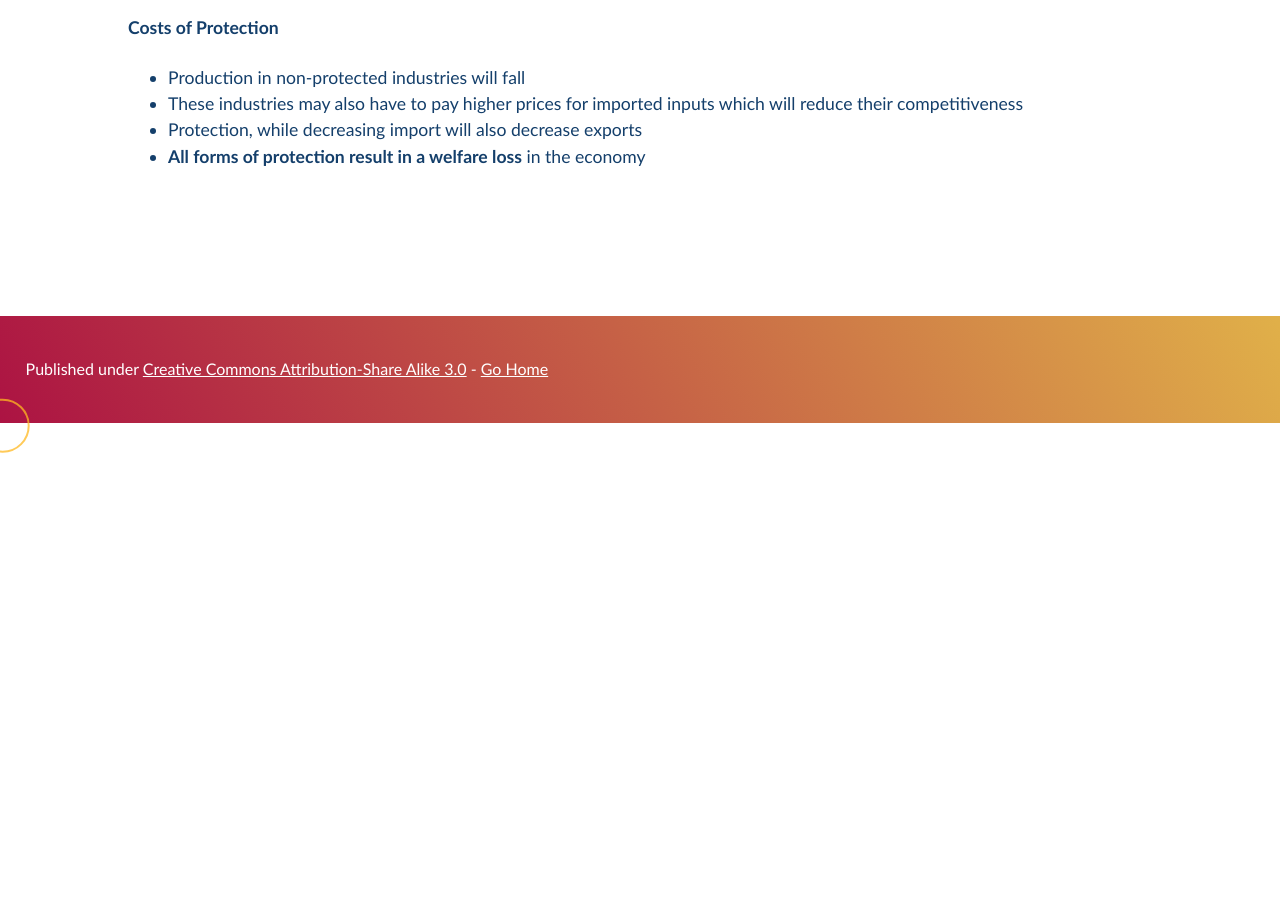
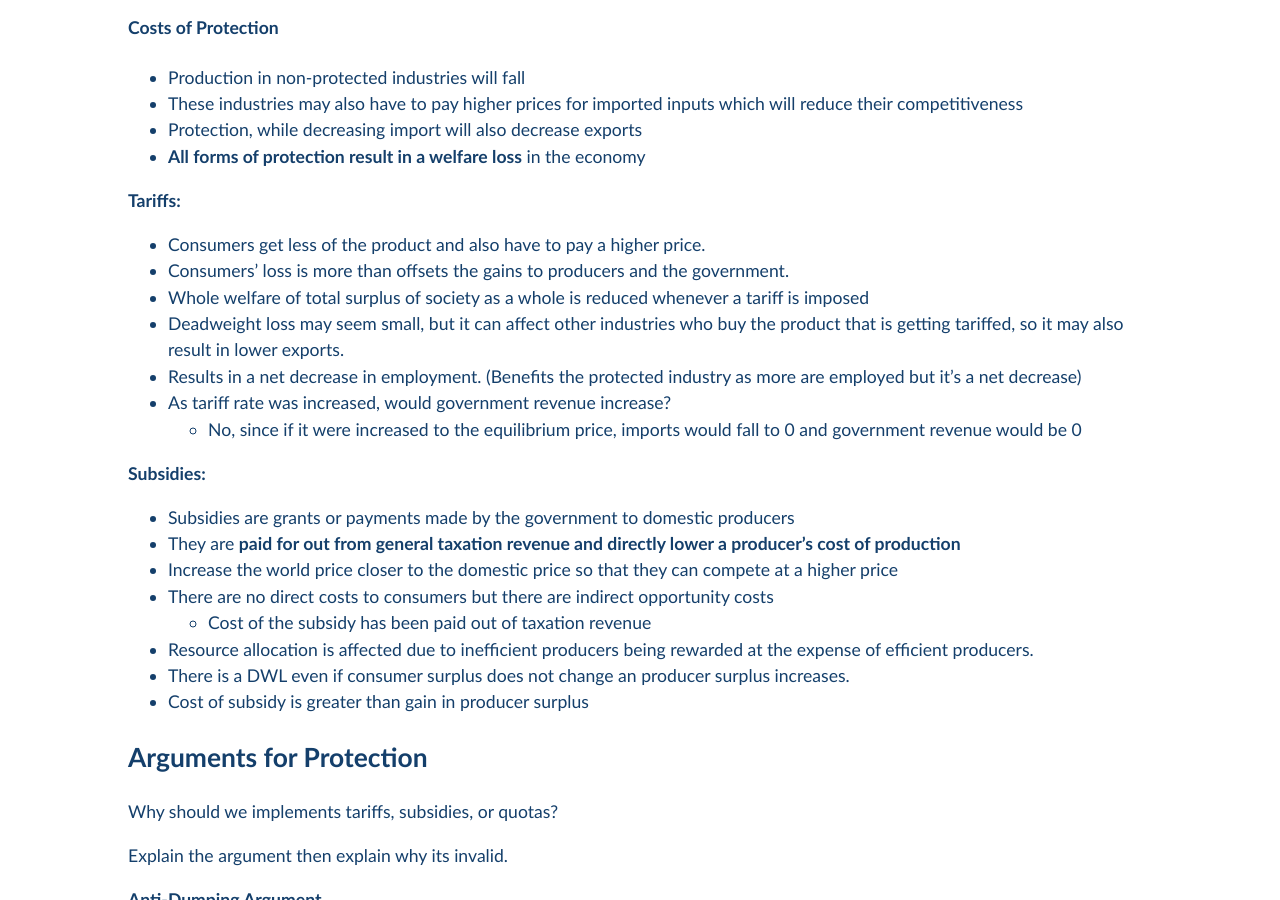
Before and after one commit to Pi-thagoras/the-chicken-pen, a Jekyll site: the page built from economics/Free-Trade-and-Protection.md, in a window 1280 px wide and 900 px high, scrolled down 8223 px. Built offline with Jekyll 4.4.1, drawn with Linux system fonts in a browser that asks for light colours; before the commit the page ends 8676 px from its top, so only the background shows below that; some of the changed text lies outside the part shown.

Commit message:
vault backup: 2023-11-30 10:45:27

```diff
--- a/economics/Free-Trade-and-Protection.md
+++ b/economics/Free-Trade-and-Protection.md
@@ -221,3 +221,104 @@
 - These industries may also have to pay higher prices for imported inputs which will reduce their competitiveness
 - Protection, while decreasing import will also decrease exports
 - **All forms of protection result in a welfare loss** in the economy
+
+
+**Tariffs:**
+- Consumers get less of the product and also have to pay a higher price.
+- Consumers' loss is more than offsets the gains to producers and the government.
+- Whole welfare of total surplus of society as a whole is reduced whenever a tariff is imposed
+- Deadweight loss may seem small, but it can affect other industries who buy the product that is getting tariffed, so it may also result in lower exports.
+- Results in a net decrease in employment. (Benefits the protected industry as more are employed but it's a net decrease)
+- As tariff rate was increased, would government revenue increase?
+	- No, since if it were increased to the equilibrium price, imports would fall to 0 and government revenue would be 0
+
+**Subsidies:**
+- Subsidies are grants or payments made by the government to domestic producers
+- They are **paid for out from general taxation revenue and directly lower a producer's cost of production**
+- Increase the world price closer to the domestic price so that they can compete at a higher price
+- There are no direct costs to consumers but there are indirect opportunity costs
+	- Cost of the subsidy has been paid out of taxation revenue
+- Resource allocation is affected due to inefficient producers being rewarded at the expense of efficient producers.
+- There is a DWL even if consumer surplus does not change an producer surplus increases.
+- Cost of subsidy is greater than gain in producer surplus
+
+## Arguments for Protection
+
+Why should we implements tariffs, subsidies, or quotas?
+
+Explain the argument then explain why its invalid.
+
+**Anti-Dumping Argument**
+- Producer/nation produces and then dumps a product in another nation's market - at a price that is lower than the cost of production
+	- To drive the domestic producer out of business
+	- Product is defective or getting rid of surplus
+	- Illegal in the country
+- Putting subsidies into exports is illegal and also an unfair practice
+- *Problem*:
+	- Generally does not happen - Normally the cost of production is just lower
+
+**Infant Industry Argument**
+- When an industry is first been developing (has not have had the time to establish itself) - higher cost structure
+- Protect it because it can't compete in the global scale - The idea is put protection in place for a short time
+- They may have a comparative advantage, but not yet be visible, so it gives them time to mature
+- *Problem*:
+	- Industries become dependent on the protection and cannot get to the point of competing in the global scale
+	- May be difficult for the government to know which particular industries have the potential to become competitive on the global scale
+
+**Strategic Trade Policy** (Similar to Infant Industry but don't focus on this one)
+- Protection of high technology industries to help them achieve economies of scale and create a comparative advantage.
+- Protection in this case involves not just barriers to trade but also a variety of interventionist supply-side measures including tax advantages, low interest rates and government financing.
+- *Problem*:
+	- May be difficult for the government to know which particular industries have the potential to become competitive on the global scale
+	- Hard to select appropriate protective policies.
+
+**Diversification Argument**
+- If you focus on specializing one good, and something happens then your economy may get destroyed
+- Often applies to developing countries that are very highly specialized in producing and exporting one or a few primary commodities
+- *Problem*:
+	- Developed countries specialise in multiple industries
+	- Governments may not know about which products or industries need protection
+
+**Nation Security (Defence) Argument**
+- Certain Industries are essential for national defence e.g. as aircraft, weapons, chemicals, certain minerals)
+- *Problem*:
+	- Some industries may have an indirect use in defence e.g. steel, and try to get protected
+
+**Increased Employment Argument** (Protection of Domestic Jobs)
+- Restrictions on imports are needed to protect domestic employment
+- Import restrictions cause consumers to shift consumption away from imports and towards goods produced domestically.
+- *Problem*:
+	- Unemployment increases in the countries that...???
+
+**Cheap Foreign Labour Argument**
+- ???
+
+**Favourable Balance of Trade Argument**
+- Trade balance is exports minus imports (X-M)
+	- If Exports is greater: trade surplus
+	- If Imports is greater: trade deficit
+- Protection to decrease imports, create barriers of entry, so that we can get a trade surplus
+- *Problem*:
+	- Decreased imports would come at the expense of falling exports; there is a risk fo retaliation.
+
+## Benefits for Trade Liberalization
+
+1. **Economic Growth:** Increases real incomes and living standards
+	- Also openness to trade and investment is a major catalyst for economic growth
+	- Discuss imports and exports for trade affecting GDP
+	- Exports: Increased number of markets and larger markets
+	- Imports: Lower cost of production
+
+2. **Efficiency:** Increases efficiency through greater competition
+
+3. **Productivity:** Increases productivity though efficient resource allocation
+
+4. **Consumer Gain:** Consumer gain through lower prices and increased market access
+	- Potentially higher quality as well
+
+5. **Domestic Producers:** Domestic producers gain through lower input prices
+	- Can sell at a lower price
+
+6. **Economies of Scale:** Enables a greater specialization which allows economies of scales
+	- More you produce, the more discounts you accumulate
+	- Economies that produce much more will sell their products at a lower price because their cost of production are less
```
